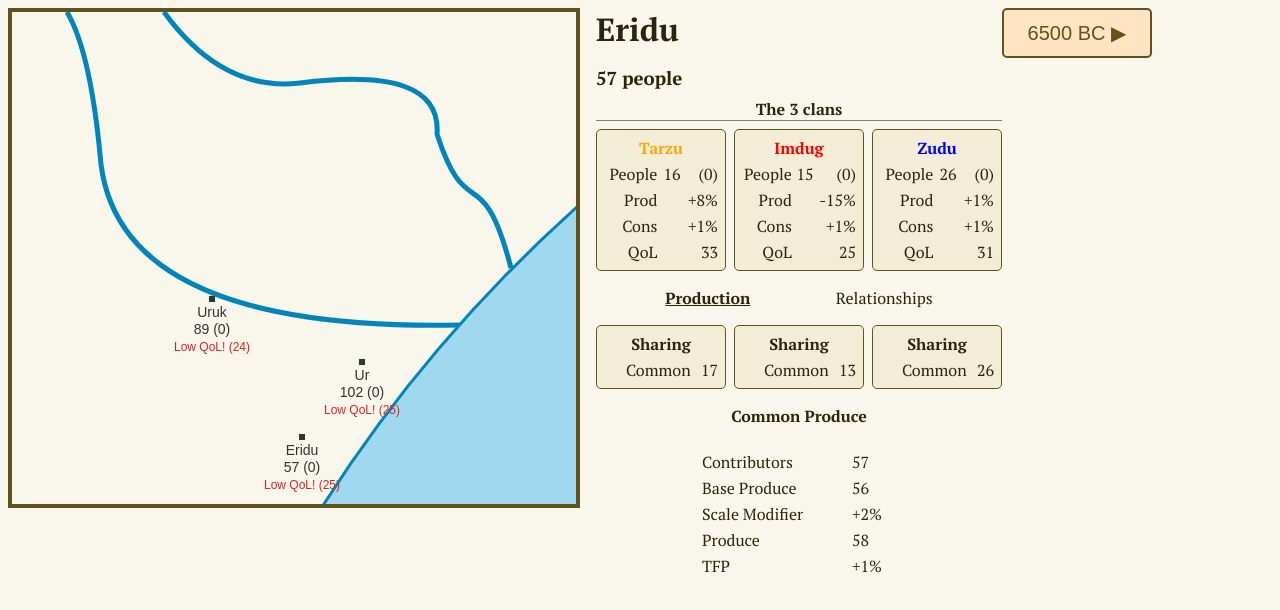
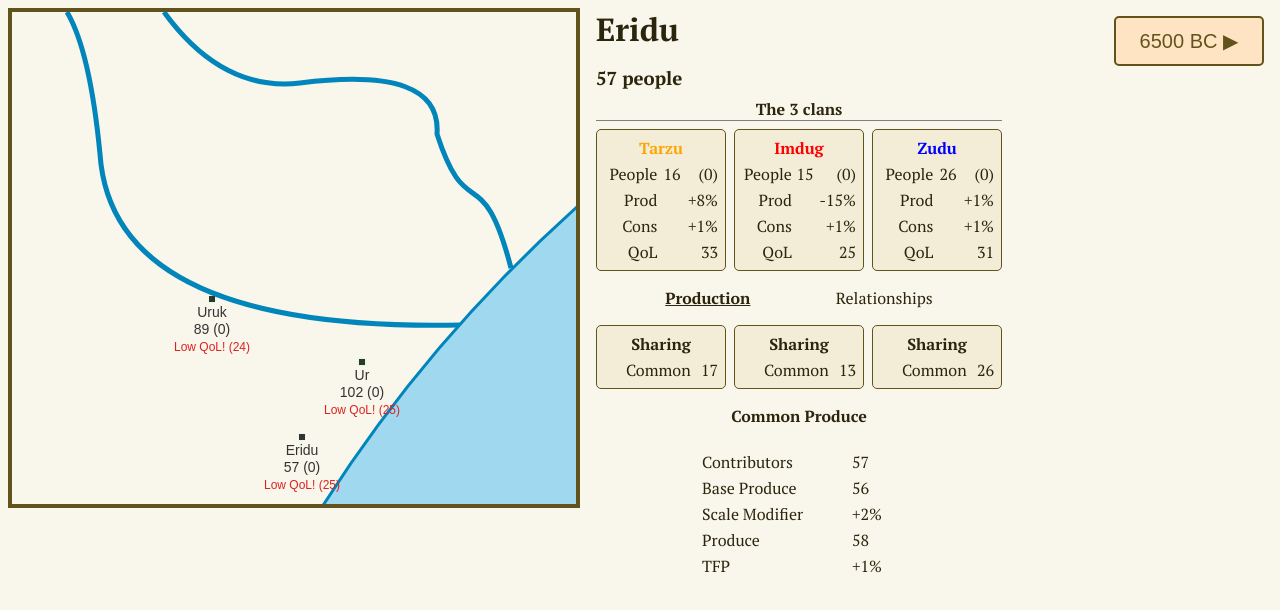
Before and after one commit to dmandelin/world2, a SvelteKit app: page / in a window 1280 px wide. Shown: the top 610 px of the page. Built offline with nearby package versions, Linux system fonts and the light colour scheme.

Commit message:
Fix the position of the sidebar.

```diff
--- a/src/components/Sidebar.svelte
+++ b/src/components/Sidebar.svelte
@@ -7,6 +7,13 @@
 </script>
 
 <style>
+    .sidebar {
+        position: absolute;
+        top: 1em;
+        right: 1em;
+        background-color: transparent;
+    }
+
     #advance {
         width: 150px;
         height: 50px;
@@ -20,6 +27,6 @@
     }
 </style>
 
-<div>
-<button id="advance" onclick={click}>{world.year} ▶</button>
+<div class="sidebar">
+    <button id="advance" onclick={click}>{world.year} ▶</button>
 </div>
--- a/src/routes/+page.svelte
+++ b/src/routes/+page.svelte
@@ -32,5 +32,5 @@
     {:else}
     <Land world={world}/>
     {/if}
-    <Sidebar world={world} />
 </div>
+<Sidebar world={world} />
```
